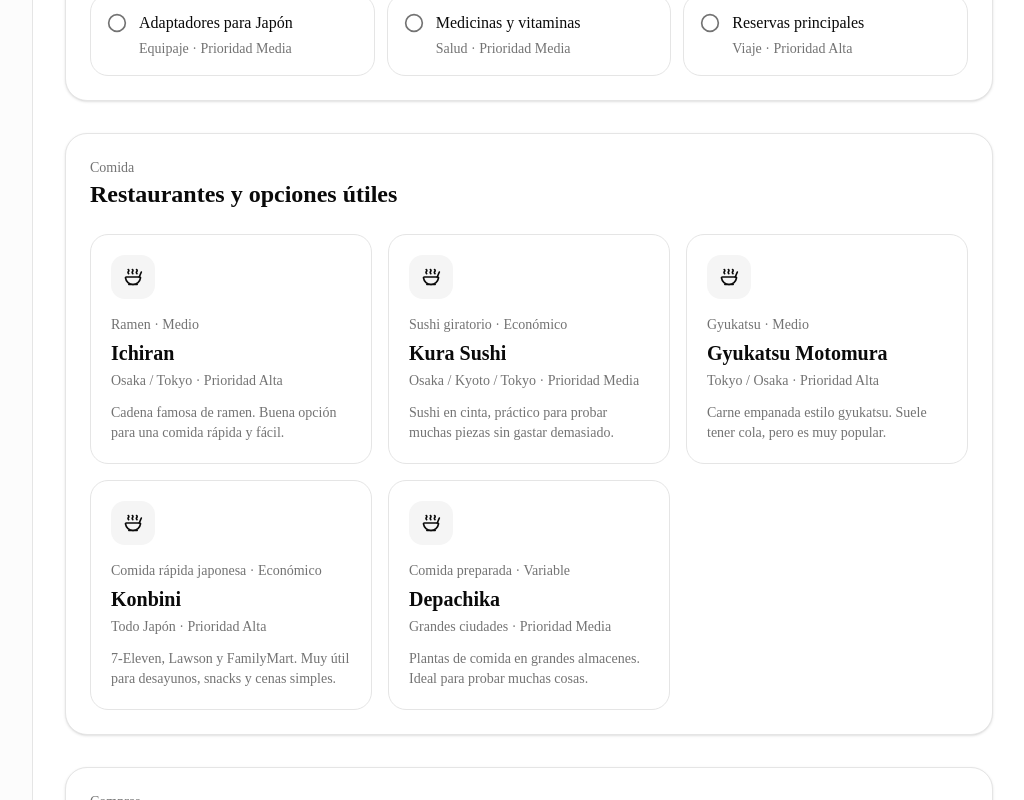
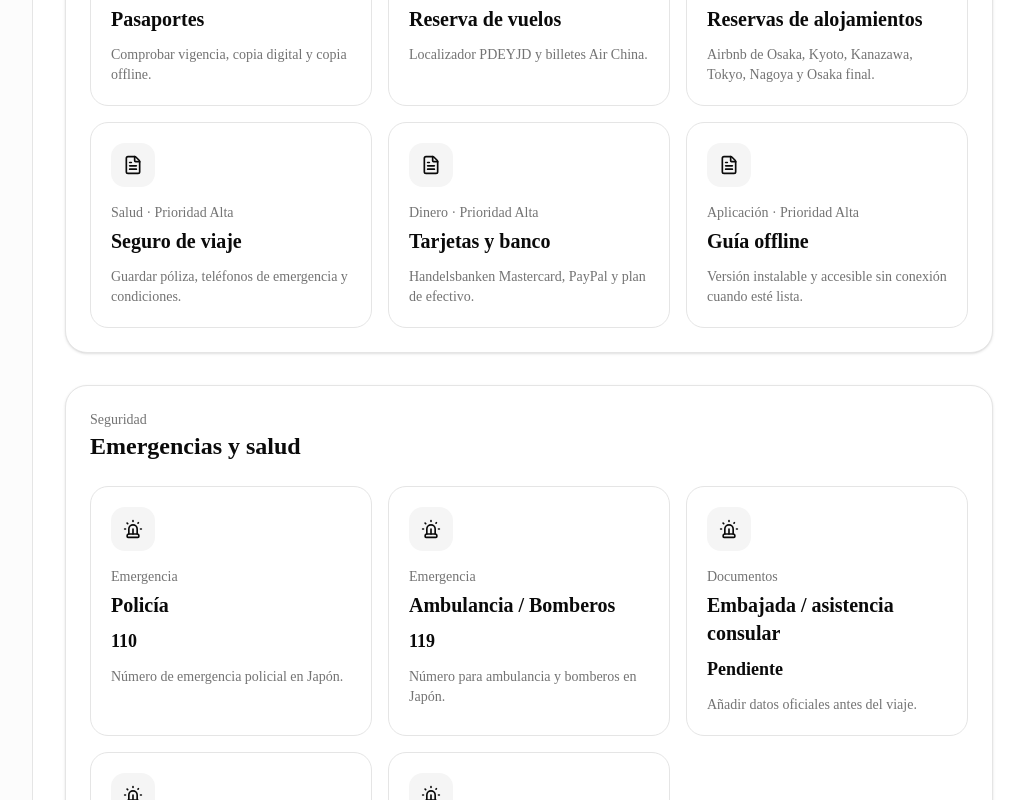
Before and after one commit to juanmartin1903/Japan-Guide, a Next.js app: page / in a window 1280 px wide. Shown: the part 3000-3800 px from the top of the page, without its empty margins (255-1279 px from the left). Built offline with nearby package versions, Linux system fonts and the light colour scheme.

Commit message:
Add project status and roadmap

```diff
--- a/components/app/Dashboard.tsx
+++ b/components/app/Dashboard.tsx
@@ -18,6 +18,8 @@
 import ShoppingOverview from "@/components/app/ShoppingOverview";
 import RestaurantsOverview from "@/components/app/RestaurantsOverview";
 import TransportOverview from "@/components/app/TransportOverview";
+import DocumentsOverview from "@/components/app/DocumentsOverview";
+import EmergencyOverview from "@/components/app/EmergencyOverview";
 
 const today = new Date();
 const tripStart = new Date(`${trip.dates.start}T00:00:00`);
@@ -122,6 +124,8 @@
       <FlightsOverview />
       <TransportOverview />
       <BudgetOverview />
+      <DocumentsOverview />
+      <EmergencyOverview />
       <ChecklistOverview />
       <RestaurantsOverview />
       <ShoppingOverview />
--- /dev/null
+++ b/components/app/DocumentsOverview.tsx
@@ -0,0 +1,34 @@
+import { FileText } from "lucide-react";
+import { documents } from "@/data/documents";
+
+export default function DocumentsOverview() {
+  return (
+    <section className="rounded-3xl border bg-card p-6 shadow-sm">
+      <div className="mb-6">
+        <p className="text-sm text-muted-foreground">Documentos</p>
+        <h3 className="text-2xl font-semibold">Información importante</h3>
+      </div>
+
+      <div className="grid gap-4 md:grid-cols-2 xl:grid-cols-3">
+        {documents.map((document) => (
+          <article
+            key={document.id}
+            className="rounded-2xl border bg-background p-5"
+          >
+            <div className="mb-4 flex h-11 w-11 items-center justify-center rounded-xl bg-muted">
+              <FileText className="h-5 w-5" />
+            </div>
+
+            <p className="text-sm text-muted-foreground">
+              {document.category} · Prioridad {document.priority}
+            </p>
+            <h4 className="mt-1 text-xl font-semibold">{document.name}</h4>
+            <p className="mt-3 text-sm text-muted-foreground">
+              {document.notes}
+            </p>
+          </article>
+        ))}
+      </div>
+    </section>
+  );
+}
--- /dev/null
+++ b/components/app/EmergencyOverview.tsx
@@ -0,0 +1,31 @@
+import { Siren } from "lucide-react";
+import { emergency } from "@/data/emergency";
+
+export default function EmergencyOverview() {
+  return (
+    <section className="rounded-3xl border bg-card p-6 shadow-sm">
+      <div className="mb-6">
+        <p className="text-sm text-muted-foreground">Seguridad</p>
+        <h3 className="text-2xl font-semibold">Emergencias y salud</h3>
+      </div>
+
+      <div className="grid gap-4 md:grid-cols-2 xl:grid-cols-3">
+        {emergency.map((item) => (
+          <article
+            key={item.id}
+            className="rounded-2xl border bg-background p-5"
+          >
+            <div className="mb-4 flex h-11 w-11 items-center justify-center rounded-xl bg-muted">
+              <Siren className="h-5 w-5" />
+            </div>
+
+            <p className="text-sm text-muted-foreground">{item.category}</p>
+            <h4 className="mt-1 text-xl font-semibold">{item.title}</h4>
+            <p className="mt-2 text-lg font-semibold">{item.number}</p>
+            <p className="mt-3 text-sm text-muted-foreground">{item.notes}</p>
+          </article>
+        ))}
+      </div>
+    </section>
+  );
+}
--- /dev/null
+++ b/data/documents.ts
@@ -0,0 +1,44 @@
+export const documents = [
+  {
+    id: "passport",
+    name: "Pasaportes",
+    category: "Identidad",
+    priority: "Crítica",
+    notes: "Comprobar vigencia, copia digital y copia offline.",
+  },
+  {
+    id: "flight-booking",
+    name: "Reserva de vuelos",
+    category: "Vuelos",
+    priority: "Crítica",
+    notes: "Localizador PDEYJD y billetes Air China.",
+  },
+  {
+    id: "stays",
+    name: "Reservas de alojamientos",
+    category: "Alojamientos",
+    priority: "Alta",
+    notes: "Airbnb de Osaka, Kyoto, Kanazawa, Tokyo, Nagoya y Osaka final.",
+  },
+  {
+    id: "insurance",
+    name: "Seguro de viaje",
+    category: "Salud",
+    priority: "Alta",
+    notes: "Guardar póliza, teléfonos de emergencia y condiciones.",
+  },
+  {
+    id: "payment-cards",
+    name: "Tarjetas y banco",
+    category: "Dinero",
+    priority: "Alta",
+    notes: "Handelsbanken Mastercard, PayPal y plan de efectivo.",
+  },
+  {
+    id: "offline-guide",
+    name: "Guía offline",
+    category: "Aplicación",
+    priority: "Alta",
+    notes: "Versión instalable y accesible sin conexión cuando esté lista.",
+  },
+] as const;
--- /dev/null
+++ b/data/emergency.ts
@@ -0,0 +1,37 @@
+export const emergency = [
+  {
+    id: "police",
+    title: "Policía",
+    number: "110",
+    category: "Emergencia",
+    notes: "Número de emergencia policial en Japón.",
+  },
+  {
+    id: "ambulance-fire",
+    title: "Ambulancia / Bomberos",
+    number: "119",
+    category: "Emergencia",
+    notes: "Número para ambulancia y bomberos en Japón.",
+  },
+  {
+    id: "embassy-sweden",
+    title: "Embajada / asistencia consular",
+    number: "Pendiente",
+    category: "Documentos",
+    notes: "Añadir datos oficiales antes del viaje.",
+  },
+  {
+    id: "insurance",
+    title: "Seguro de viaje",
+    number: "Pendiente",
+    category: "Salud",
+    notes: "Añadir teléfono de la aseguradora y número de póliza.",
+  },
+  {
+    id: "medicines",
+    title: "Medicinas personales",
+    number: "Checklist",
+    category: "Salud",
+    notes: "Llevar medicinas habituales, vitaminas y copia de información relevante.",
+  },
+] as const;
```
Also changed, not shown: 2 other files (tests, documents, lock files or other folders).
